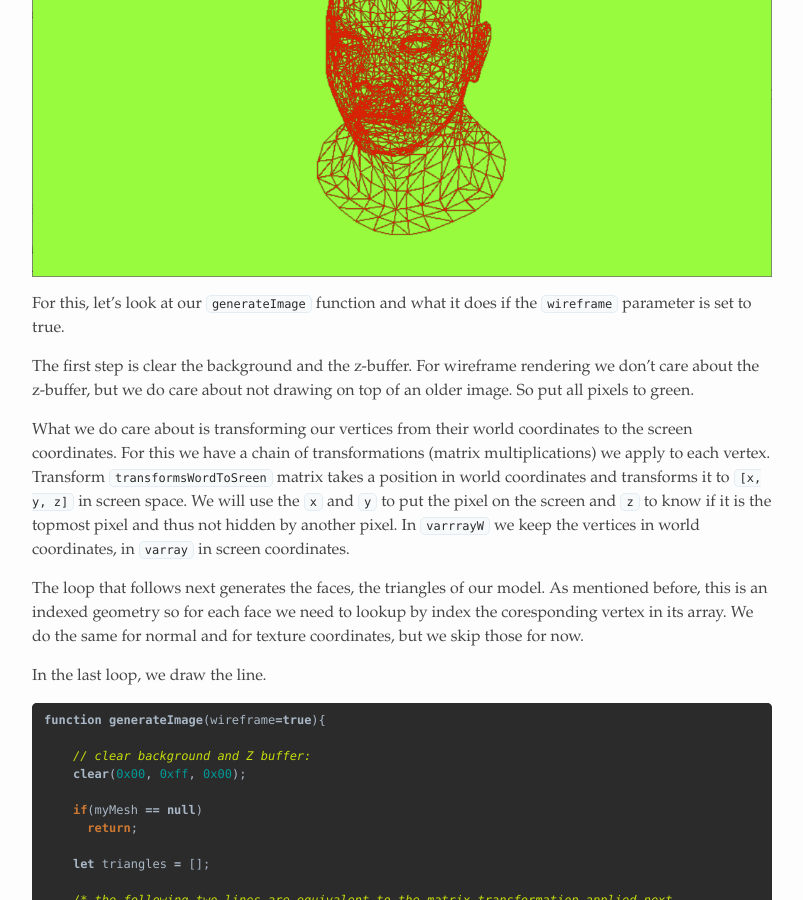
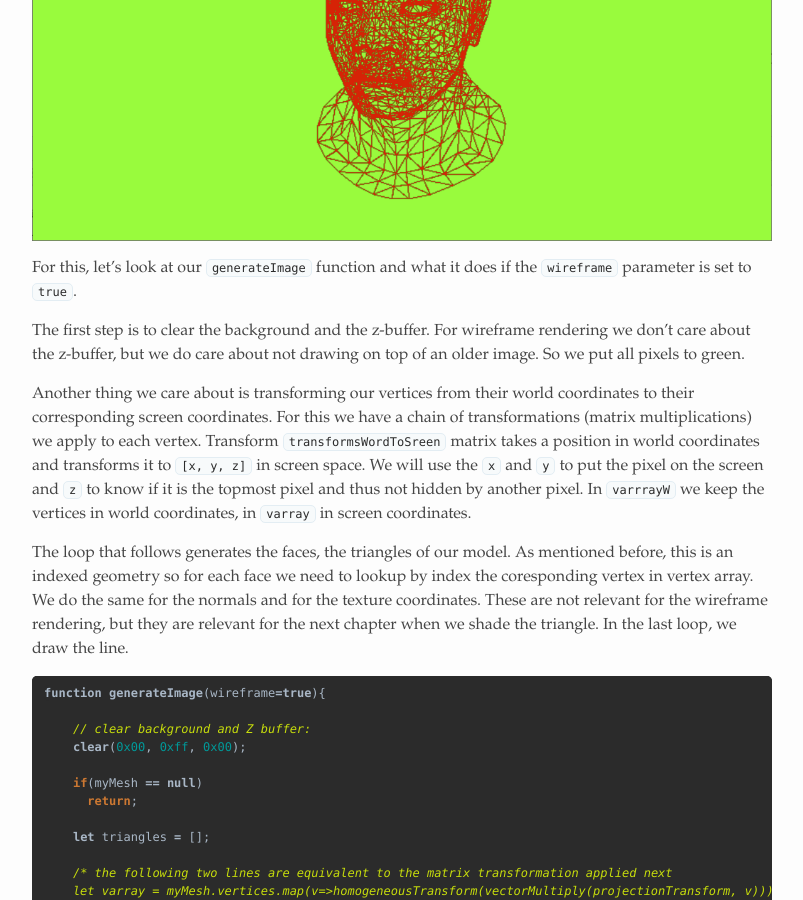
Before and after one commit to alexandrugris/my-jekyll-tech-blog, a Jekyll site: the page built from MyBlog/_posts/2020-04-20-3d-from-scratch.markdown, in a window 1280 px wide and 900 px high, scrolled down 4068 px. Shown: the whole window, without its empty margins (238-1041 px from the left). Built offline with Jekyll 4.4.1, drawn with Linux system fonts in a browser that asks for light colours; some of the changed text lies outside the part shown.

Commit message:
wording corrections

````diff
--- a/MyBlog/_posts/2020-04-20-3d-from-scratch.markdown
+++ b/MyBlog/_posts/2020-04-20-3d-from-scratch.markdown
@@ -24,7 +24,7 @@
 - Z-Buffer
 - Hidden face removal (backface culling)
 
-In addition to that we will build a small, and probably buggy, math library. For simplicity, all the code needed is written in this file: [basics-phong](https://github.com/alexandrugris/webglfun/blob/master/basics-phong.html)
+In addition to these, we will build a small and probably buggy maths library. All the code is included in this file: [basics-phong](https://github.com/alexandrugris/webglfun/blob/master/basics-phong.html)
 
 ### Coordinate Systems
 
@@ -32,16 +32,14 @@
 
 ![Head]({{site.url}}/assets/tiny_2.png)
 
-In addition to that, the model we will load is oriented towards z-axis. Also, by convention, we will consider triangles defined as counter-clockwise. This will help us later determine what is the front and the back of the triangle.
+In addition to that, the model we will load is oriented towards z-axis. Also, by convention, we will consider triangles defined as counter-clockwise. This will help us later determine what is the front and what is the the back face of the triangle.
 
 ### Loading the model
 
-The format for our model is quite standard. It is an indexed geometry, with a set of vertices, vertex normals and texture coordinates. Taking into consideration the counter-clockwise convention, here is how we define a quad.
+The format for our model is standard: an indexed geometry, with a set of vertices, vertex normals and texture coordinates. Taking into consideration the counter-clockwise convention, here is how we define a quad.
 
 ```javascript
-
-
-  function generateTexturedQuad(mesh){
+function generateTexturedQuad(mesh){
     mesh.vertices.push([-1, 1, 0])
     mesh.vertices.push([-1, -1, 0])
     mesh.vertices.push([1, 1, 0])
@@ -56,7 +54,8 @@
 
     // all normals pointing towards the camera
     // in the case when 3d artists are not so kind,
-    // you can recompute the normal vectors as an average of normals to all facets incident to the vertex
+    // you can recompute the normal vectors as an average of normals to all
+    // facets incident to the vertex
 
     mesh.vnormals.push([0, 0, 1]);
     mesh.vnormals.push([0, 0, 1]);
@@ -81,8 +80,7 @@
 
     generateTexturedQuad(myMesh);
 
-  }
-
+}
 ```
 
 Rendering this image also assumes the following are set:
@@ -123,16 +121,13 @@
 
 ![Head]({{site.url}}/assets/tiny_4.png)
 
-For this, let's look at our `generateImage` function and what it does if the `wireframe` parameter is set to true.
+For this, let's look at our `generateImage` function and what it does if the `wireframe` parameter is set to `true`.
 
-The first step is clear the background and the z-buffer. For wireframe rendering we don't care about the z-buffer, but we do care about not drawing on top of an older image. So put all pixels to green.
+The first step is to clear the background and the z-buffer. For wireframe rendering we don't care about the z-buffer, but we do care about not drawing on top of an older image. So we put all pixels to green.
 
-What we do care about is transforming our vertices from their world coordinates to the screen coordinates. For this we have a chain of transformations (matrix multiplications) we apply to each vertex. Transform `transformsWordToSreen` matrix takes a position in world coordinates and transforms it to `[x, y, z]` in screen space. We will use the `x` and `y` to put the pixel on the screen and `z` to know if it is the topmost pixel and thus not hidden by another pixel. In `varrrayW` we keep the vertices in world coordinates, in `varray` in screen coordinates.
+Another thing we care about is transforming our vertices from their world coordinates to their corresponding screen coordinates. For this we have a chain of transformations (matrix multiplications) we apply to each vertex. Transform `transformsWordToSreen` matrix takes a position in world coordinates and transforms it to `[x, y, z]` in screen space. We will use the `x` and `y` to put the pixel on the screen and `z` to know if it is the topmost pixel and thus not hidden by another pixel. In `varrrayW` we keep the vertices in world coordinates, in `varray` in screen coordinates.
 
-The loop that follows next generates the faces, the triangles of our model. As mentioned before, this is an indexed geometry so for each face we need to lookup by index the coresponding vertex in its array. We do the same for normal and for texture coordinates, but we skip those for now.
-
-In the last loop, we draw the line.
-
+The loop that follows  generates the faces, the triangles of our model. As mentioned before, this is an indexed geometry so for each face we need to lookup by index the coresponding vertex in vertex array. We do the same for the normals and for the texture coordinates. These are not relevant for the wireframe rendering, but they are relevant for the next chapter when we shade the triangle. In the last loop, we draw the line.
 
 ```javascript
 function generateImage(wireframe=true){
@@ -151,7 +146,6 @@
      */
 
     //multiply first with transform because the vector appears later several times
-
     let transformsWorldToScreen = chainMultiplyMatrix([viewportTransform, projectionTransform, cameraTransform])
 
     // tranform the vertices to worldspace and then to screen
@@ -255,7 +248,7 @@
 
 ### Rendering Full Triangles
 
-The most exciting part of our blog post is about rendering full triangles. Before we dive into the actual shading, we only care about the triangles that are facing us. So we do a simple test. This test is called back-face culling:
+The most exciting part of our blog post is about rendering full triangles. Before we dive into the actual shading, let's say the obvious that we only care about the triangles that are facing us. So we do a simple test. This test is called back-face culling. This is why counter-clockwise convetion for defining faces is important. If we weren't following it, we'd have the normals oriented in the opposite direction.
 
 ```javascript
 // world space backface culling
@@ -327,18 +318,18 @@
           }
         }
       }
-  }
+}
 ```
 
-The most interesting point of this function is transforming each pixel inside the triangle to its barycentric coordinates. Barycentric coordiantes are 3 numbers, `s, t, u`, which give weights to how close the point is to each vertex. That is, `v1` would have barycentric coordiantes of `1, 0, 0`, `v2` would have its barycentric coordinates at `0, 1, 0` and `v3` at `0, 0, 1`. Obviously, `s + t + u == 1` and they allow linear interpolation for each pixel based on values stored in the face vertices.
+The most interesting point of this function is transforming each pixel inside the triangle to its [barycentric coordinates](https://en.wikipedia.org/wiki/Barycentric_coordinate_system). These coordiantes are 3 numbers, `s, t, u`, which give weights to how close the point is to each vertex. That is, `v1` would have barycentric coordiantes of `1, 0, 0`, `v2` would have its barycentric coordinates at `0, 1, 0` and `v3` at `0, 0, 1`. Obviously, `s + t + u == 1` and they allow linear interpolation for each pixel based on values stored in the face vertices. If a pixel is outside of our triangle, at least of its barycentric coordinates is negative.
 
-So what do we do:
+So what do we do if the pixel is inside the triangle:
 
-- Check if the pixel is not under another pixel previously rendered (z-buffer check). We can simply interpolate the `z value` for the pixel and compare it with what is stored in the z-buffer. Since everything is already projected on the screen, we take the z directly without any other transformation.
+- We check if the pixel is not under another pixel previously rendered (z-buffer check). We can simply interpolate the `z value` for the pixel and compare it with what is stored in the z-buffer. Since everything is already projected on the screen, we take the z directly without any other transformation.
 
-- Interpolate between the texture coordiantes for each vertex and take the corresponding diffuse value.
+- We interpolate between the texture coordiantes for each vertex and take the corresponding diffuse value.
 
-- Interpolate between the normals of each vertex to compute a pixel normal and `dot` it with the light direction to see how much light falls on that point. This is called `Phong Shading`, as opposed to `Gouraud Shading` where the light is calculated per vertex and then interpolated over the surphace.
+- We interpolate between the normals of each vertex to compute a pixel normal and `dot` it with the light direction to see how much light falls on that point. This is called `Phong Shading`, as opposed to `Gouraud Shading` where the light is calculated per vertex and then interpolated over the surphace.
 
 ### What Else?
 
@@ -363,12 +354,10 @@
     ];
 
     let translate = [
-
       1, 0, 0, -x[3],
       0, 1, 0, -y[3],
       0, 0, 1, -z[3],
       0, 0, 0, 1
-
     ]
 
     // inverse = a) -translate followed by b) -rotate
````
Also changed, not shown: other parts of MyBlog/_posts/2020-04-20-3d-from-scratch.markdown (+6 -10 lines).
